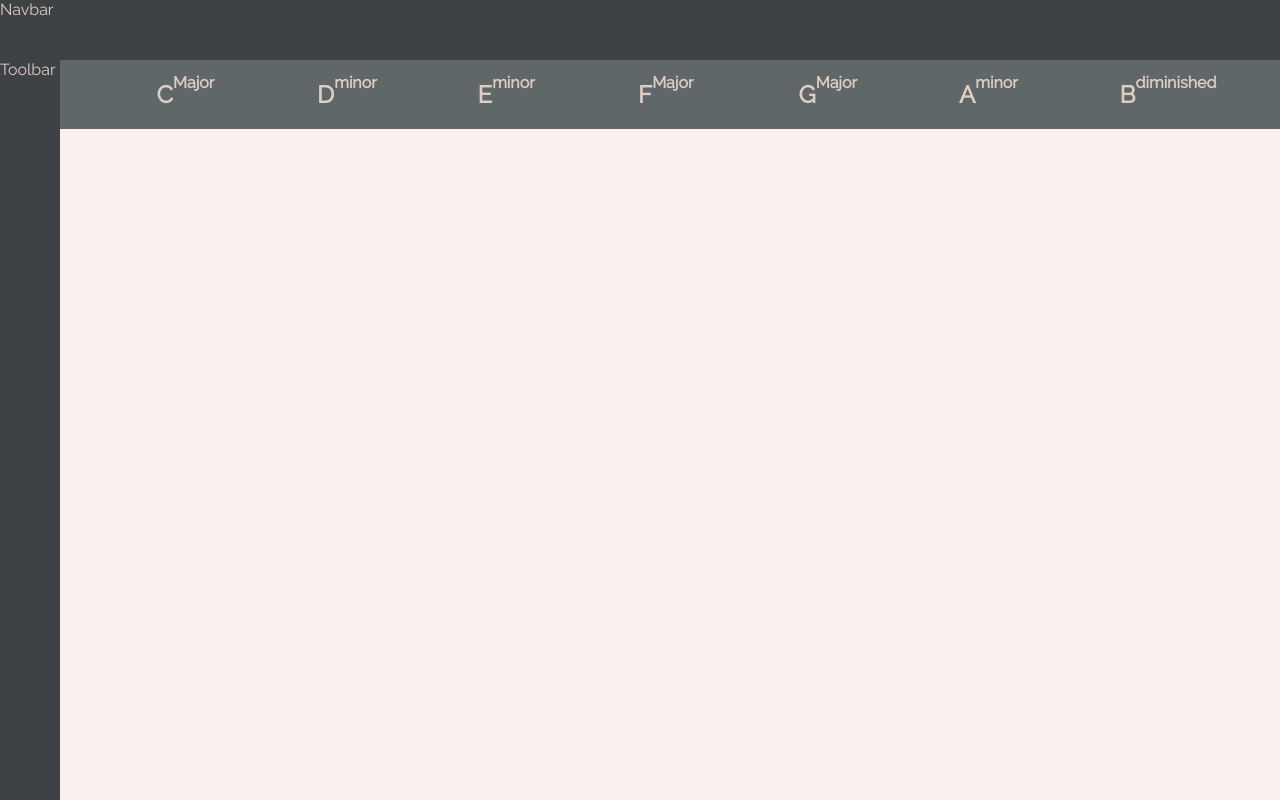
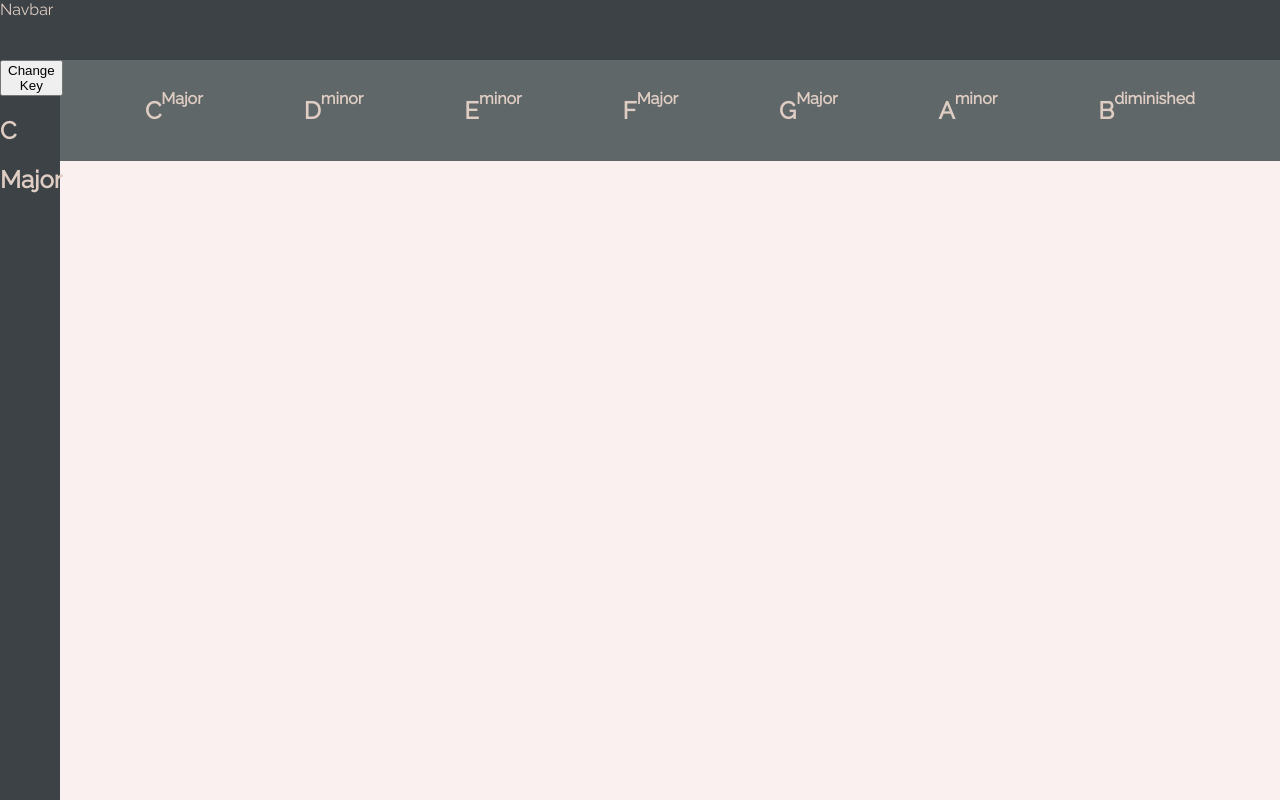
Before and after one commit to jollyjerr/Harmonics, a React (Create React App) app in the folder frontend/: page / in a window 1280 px wide. Built offline with nearby package versions, Linux system fonts and the light colour scheme.

Commit message:
:sparkles: add change key UI

```diff
--- a/frontend/src/components/Main.tsx
+++ b/frontend/src/components/Main.tsx
@@ -11,12 +11,17 @@ export default class Main extends React.Component {
   render() {
     return (
       <main>
-        <Toolbar />
+        <Toolbar
+          toggleKeyMenu={this.toggleKeyMenu}
+          musicalKey={this.state.key}
+        />
         <Workspace
           phrase={this.state.phrase}
           addChord={this.addChord}
           removeChord={this.removeChord}
+          changeKey={this.changeKey}
           currentKey={this.state.key}
+          isChangingKey={this.state.isChangingKey}
         />
       </main>
     );
@@ -26,7 +31,8 @@ export default class Main extends React.Component {
   state: State = {
     phrase: [],
     key: keys[0],
-    prevKey: undefined
+    prevKey: undefined,
+    isChangingKey: false
   };
 
   addChord = (chord: Chord): void => {
@@ -50,6 +56,12 @@ export default class Main extends React.Component {
     });
   }
 
+  toggleKeyMenu = (): void => {
+    this.setState({
+      isChangingKey: !this.state.isChangingKey
+    });
+  }
+
   changeKey = (key: Key): void => {
     this.setState({
       key: key,
--- a/frontend/src/components/Toolbar.tsx
+++ b/frontend/src/components/Toolbar.tsx
@@ -1,7 +1,16 @@
 import React from "react";
+import { ToolbarProps } from "../assets/types";
 
-const Toolbar: React.FC = () => {
-  return <nav className="main-tool">Toolbar</nav>;
+const Toolbar = ({toggleKeyMenu, musicalKey}: ToolbarProps) => {
+  return (
+    <nav className="main-tool">
+      <button onClick={() => toggleKeyMenu()}>Change Key</button>
+      <div className="currentKey" >
+        <h1>{musicalKey.name}</h1>
+        <h2>{musicalKey.mode}</h2>
+      </div>
+    </nav>
+  );
 };
 
 export default Toolbar;
--- a/frontend/src/components/Workspace.tsx
+++ b/frontend/src/components/Workspace.tsx
@@ -4,8 +4,17 @@ import { WorkspaceProps } from '../assets/types'
 import './styles/workspace.scss';
 
 import ChordCard from './children/chordCard';
+import { keys } from '../assets/data';
+import KeyCard from './children/KeyCard';
 
-const Workspace = ({phrase, addChord, removeChord, currentKey}: WorkspaceProps) => {
+const Workspace = ({
+    phrase,
+    addChord,
+    removeChord,
+    changeKey,
+    currentKey,
+    isChangingKey
+    }: WorkspaceProps) => {
 
     const phraseCards = () => {
       return phrase.map((chord, i) => {
@@ -28,10 +37,20 @@ const Workspace = ({phrase, addChord, removeChord, currentKey}: WorkspaceProps)
         })
     }
 
+    const keyOptions = () => {
+        return keys.map((key, i) => {
+            return <KeyCard key={i} musicalKey={key} action={changeKey} />
+        })
+    }
+
     return (
         <div className="workspace">
             <section className="options">
-                {chordOptions()}
+                {
+                    isChangingKey ?
+                    keyOptions()  :
+                    chordOptions()
+                }
             </section>
             <section className="display">
                 {phraseCards()}
--- /dev/null
+++ b/frontend/src/components/children/KeyCard.tsx
@@ -0,0 +1,17 @@
+import React from "react";
+
+import { Key, KeyCardProps } from '../../assets/types';
+
+const KeyCard = ({ musicalKey, action }: KeyCardProps) => {
+    return (
+        <div
+            className="chord-card"
+            onClick={() => action(musicalKey)}
+        >
+            <h1>{musicalKey.name}</h1>
+            <h2>{musicalKey.mode}</h2>
+        </div>
+    );
+};
+
+export default KeyCard;
--- a/frontend/src/components/styles/variables.scss
+++ b/frontend/src/components/styles/variables.scss
@@ -5,6 +5,7 @@ $normal: #5F6769;
 $dull: #3C4245;
 $white: rgb(250, 240, 240);
 $active: rgb(175, 175, 69);
+$negative: rgb(209, 59, 59);
 // text
 $textLight: #DFCDC3;
 $textDark: #3C4245;
--- a/frontend/src/components/styles/workspace.scss
+++ b/frontend/src/components/styles/workspace.scss
@@ -4,7 +4,8 @@
     width: 100%;
     background-color: $white;
     .chord-card {
-        width: 4rem;
+        width: max-content;
+        padding: $pNormal;
         min-width: 10px;
         display: flex;
         h1 {
@@ -16,14 +17,17 @@
     }
     .chord-card:hover {
         cursor: pointer;
-        background-color: $active;
     }
     .options {
+        overflow: scroll;
         display: flex;
         justify-content: space-evenly;
         background-color: $normal;
         .chord-card {
             color: $textLight
+        }
+        .chord-card:hover {
+            background-color: $active;
         }
     }
     .display {
@@ -34,5 +38,8 @@
         .chord-card {
             color: $textDark;
         }
+        .chord-card:hover {
+            background-color: $negative;
+        }
     }
 }
```
Also changed, not shown: frontend/src/assets/types.ts (+16 -2 lines).
